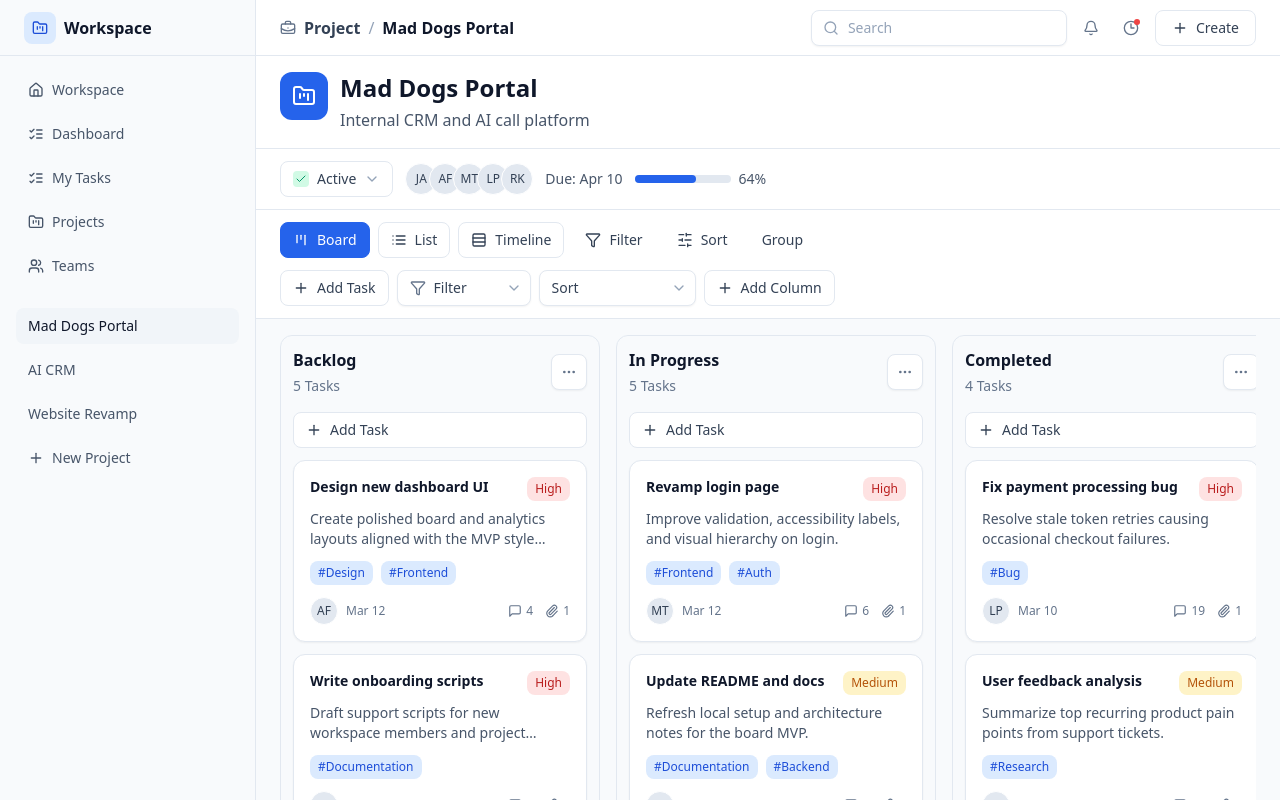
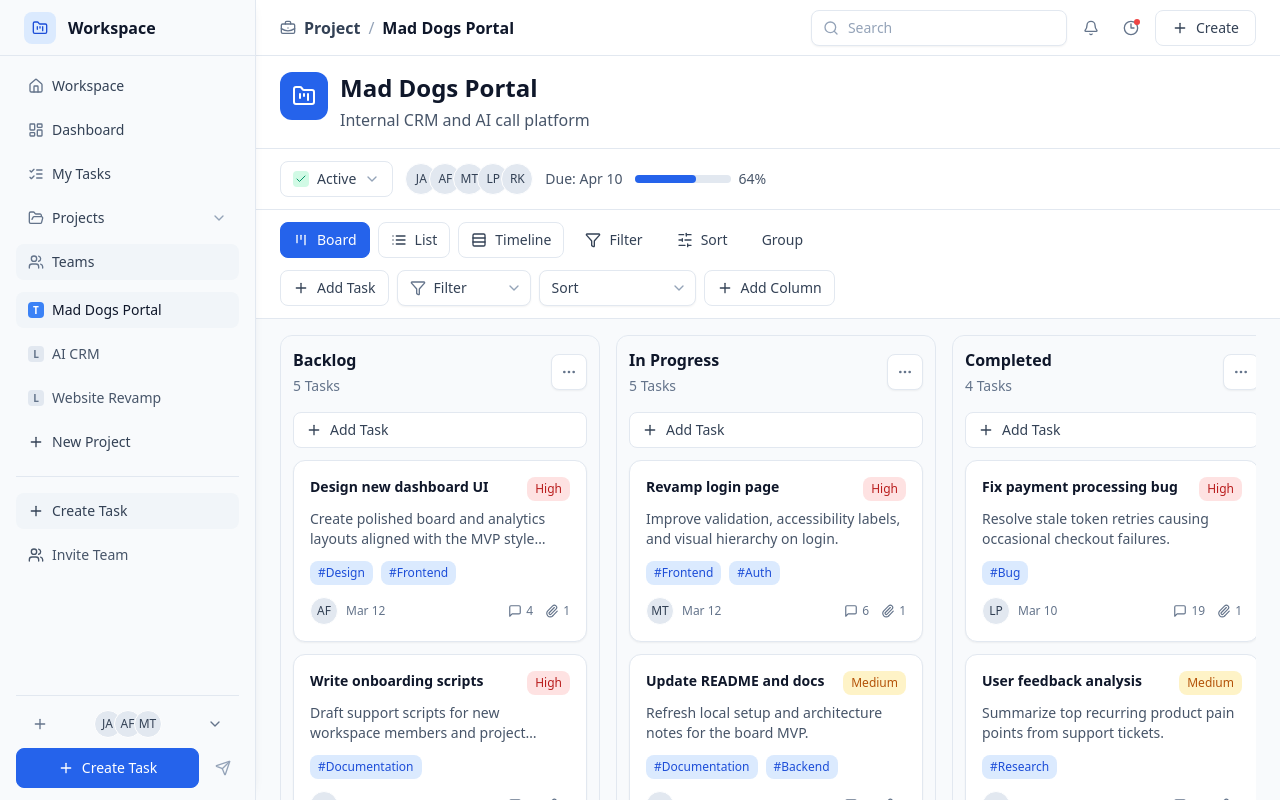
Before and after one commit to judah3/collaboard, a React (Vite) app: page /projects/mad-dogs-portal/board in a window 1280 px wide. Shown: the top 800 px of the page. Built offline with nearby package versions, Linux system fonts and the light colour scheme.

Commit message:
Sidebar fixes

```diff
--- a/src/app/layout/AppShell.tsx
+++ b/src/app/layout/AppShell.tsx
@@ -6,7 +6,7 @@ export const AppShell = () => {
   return (
     <div className="flex min-h-screen bg-slate-100 text-slate-900">
       <Sidebar />
-      <div className="flex min-h-0 min-w-0 flex-1 flex-col">
+      <div className="flex min-h-0 min-w-0 flex-1 flex-col lg:ml-64">
         <Topbar />
         <main className="min-w-0 flex-1 p-0">
           <Outlet />
--- a/src/app/layout/Sidebar.tsx
+++ b/src/app/layout/Sidebar.tsx
@@ -1,13 +1,24 @@
-import { FolderKanban, Home, ListChecks, Plus, Users } from "lucide-react";
+import {
+  ChevronDown,
+  FolderKanban,
+  FolderOpen,
+  House,
+  LayoutDashboard,
+  ListChecks,
+  Plus,
+  Send,
+  Users
+} from "lucide-react";
 import { NavLink } from "react-router-dom";
+import { Avatar } from "@/shared/ui/Avatar";
 import { Button } from "@/shared/ui/Button";
 import { cn } from "@/shared/lib/cn";
 
 const mainNav = [
-  { label: "Workspace", icon: Home },
-  { label: "Dashboard", icon: ListChecks },
+  { label: "Workspace", icon: House },
+  { label: "Dashboard", icon: LayoutDashboard },
   { label: "My Tasks", icon: ListChecks },
-  { label: "Projects", icon: FolderKanban },
+  { label: "Projects", icon: FolderOpen },
   { label: "Teams", icon: Users }
 ];
 
@@ -15,54 +26,100 @@ const projectNav = ["Mad Dogs Portal", "AI CRM", "Website Revamp"];
 
 export const Sidebar = () => {
   return (
-    <aside className="hidden w-64 shrink-0 border-r border-slate-200 bg-slate-50 lg:flex lg:flex-col">
-      <div className="flex h-14 items-center gap-2 border-b border-slate-200 bg-slate-50 px-6">
+    <aside className="fixed left-0 top-0 z-40 hidden h-screen w-64 shrink-0 border-r border-slate-200 bg-slate-50 shadow-[2px_0_12px_-10px_rgba(15,23,42,0.28)] lg:flex lg:flex-col">
+      <div className="flex h-14 items-center gap-3 border-b border-slate-200 px-6">
         <div className="flex h-8 w-8 items-center justify-center rounded-lg bg-blue-100 text-blue-700">
           <FolderKanban className="h-4 w-4" />
         </div>
-        <span className="text-base font-semibold">Workspace</span>
+        <span className="text-base font-semibold text-slate-900">Workspace</span>
       </div>
 
-      <div className="flex flex-1 flex-col gap-6 p-4">
+      <div className="flex flex-1 flex-col overflow-hidden px-4 py-3">
         <nav className="flex flex-col gap-2">
-          {mainNav.map((item) => (
+          {mainNav.map((item) => {
+            const isTeams = item.label === "Teams";
+            return (
               <button
                 key={item.label}
-              className="flex h-9 w-full items-center gap-2 rounded-lg px-3 text-left text-sm text-slate-600 transition-colors hover:bg-slate-100 hover:text-slate-900 focus:outline-none focus:ring-2 focus:ring-blue-500/40"
+                className={cn(
+                  "flex h-9 w-full items-center gap-2 rounded-lg px-3 text-left text-sm text-slate-700 transition-colors hover:bg-slate-100 hover:text-slate-900 focus:outline-none focus:ring-2 focus:ring-blue-500/40",
+                  isTeams && "bg-slate-100"
+                )}
               >
-              <item.icon className="h-4 w-4" />
-              {item.label}
+                <item.icon className="h-4 w-4 text-slate-500" />
+                <span className="flex-1">{item.label}</span>
+                {item.label === "Projects" ? <ChevronDown className="h-4 w-4 text-slate-400" /> : null}
               </button>
-          ))}
+            );
+          })}
         </nav>
 
-        <div className="flex flex-col gap-2">
+        <div className="mt-3 flex flex-col gap-2">
           {projectNav.map((project) => (
             <NavLink
               key={project}
               to="/projects/mad-dogs-portal/board"
               className={({ isActive }) =>
                 cn(
-                  "flex h-9 items-center rounded-lg px-3 text-sm text-slate-600 transition-colors hover:bg-slate-100 hover:text-slate-900",
+                  "flex h-9 items-center gap-2 rounded-lg px-3 text-sm text-slate-600 transition-colors hover:bg-slate-100 hover:text-slate-900",
                   isActive && project === "Mad Dogs Portal" && "bg-slate-100 text-slate-900"
                 )
               }
             >
+              <span
+                className={cn(
+                  "inline-flex h-4 w-4 items-center justify-center rounded text-[10px] font-semibold",
+                  project === "Mad Dogs Portal" ? "bg-blue-500 text-white" : "bg-slate-200 text-slate-500"
+                )}
+              >
+                {project === "Mad Dogs Portal" ? "T" : "L"}
+              </span>
               {project}
             </NavLink>
           ))}
-          <button className="flex h-9 items-center gap-2 rounded-lg px-3 text-sm text-slate-600 transition-colors hover:bg-slate-100 hover:text-slate-900 focus:outline-none focus:ring-2 focus:ring-blue-500/40">
+          <button className="flex h-9 items-center gap-2 rounded-lg px-3 text-sm text-slate-700 transition-colors hover:bg-slate-100 hover:text-slate-900 focus:outline-none focus:ring-2 focus:ring-blue-500/40">
             <Plus className="h-4 w-4" />
             New Project
           </button>
         </div>
+
+        <div className="mt-4 h-px bg-slate-200" />
+        <div className="mt-4 flex flex-col gap-2">
+          <button className="flex h-9 w-full items-center gap-2 rounded-lg bg-slate-100 px-3 text-left text-sm text-slate-700 transition-colors hover:bg-slate-200 focus:outline-none focus:ring-2 focus:ring-blue-500/40">
+            <Plus className="h-4 w-4" />
+            Create Task
+          </button>
+          <button className="flex h-9 w-full items-center gap-2 rounded-lg px-3 text-left text-sm text-slate-600 transition-colors hover:bg-slate-100 hover:text-slate-900 focus:outline-none focus:ring-2 focus:ring-blue-500/40">
+            <Users className="h-4 w-4" />
+            Invite Team
+          </button>
         </div>
 
-      <div className="border-t border-slate-200 p-4">
-        <Button variant="primary" className="w-full gap-2">
+        <div className="mt-auto pt-4">
+          <div className="mb-3 h-px bg-slate-200" />
+          <div className="mb-2 flex items-center justify-between px-2">
+            <button className="inline-flex h-8 w-8 items-center justify-center rounded-lg text-slate-500 hover:bg-slate-100 focus:outline-none focus:ring-2 focus:ring-blue-500/40">
+              <Plus className="h-4 w-4" />
+            </button>
+            <div className="flex -space-x-2">
+              <Avatar name="Jude A." size="sm" />
+              <Avatar name="Anna F." size="sm" />
+              <Avatar name="Marco T." size="sm" />
+            </div>
+            <button className="inline-flex h-8 w-8 items-center justify-center rounded-lg text-slate-500 hover:bg-slate-100 focus:outline-none focus:ring-2 focus:ring-blue-500/40">
+              <ChevronDown className="h-4 w-4" />
+            </button>
+          </div>
+          <div className="flex items-center gap-2">
+            <Button variant="primary" className="h-10 flex-1 justify-center">
               <Plus className="h-4 w-4" />
               Create Task
             </Button>
+            <button className="inline-flex h-10 w-8 items-center justify-center rounded-lg text-slate-400 hover:bg-slate-100 focus:outline-none focus:ring-2 focus:ring-blue-500/40">
+              <Send className="h-4 w-4" />
+            </button>
+          </div>
+        </div>
       </div>
     </aside>
   );
```
Lines whose indentation alone changed are shown as unchanged.
